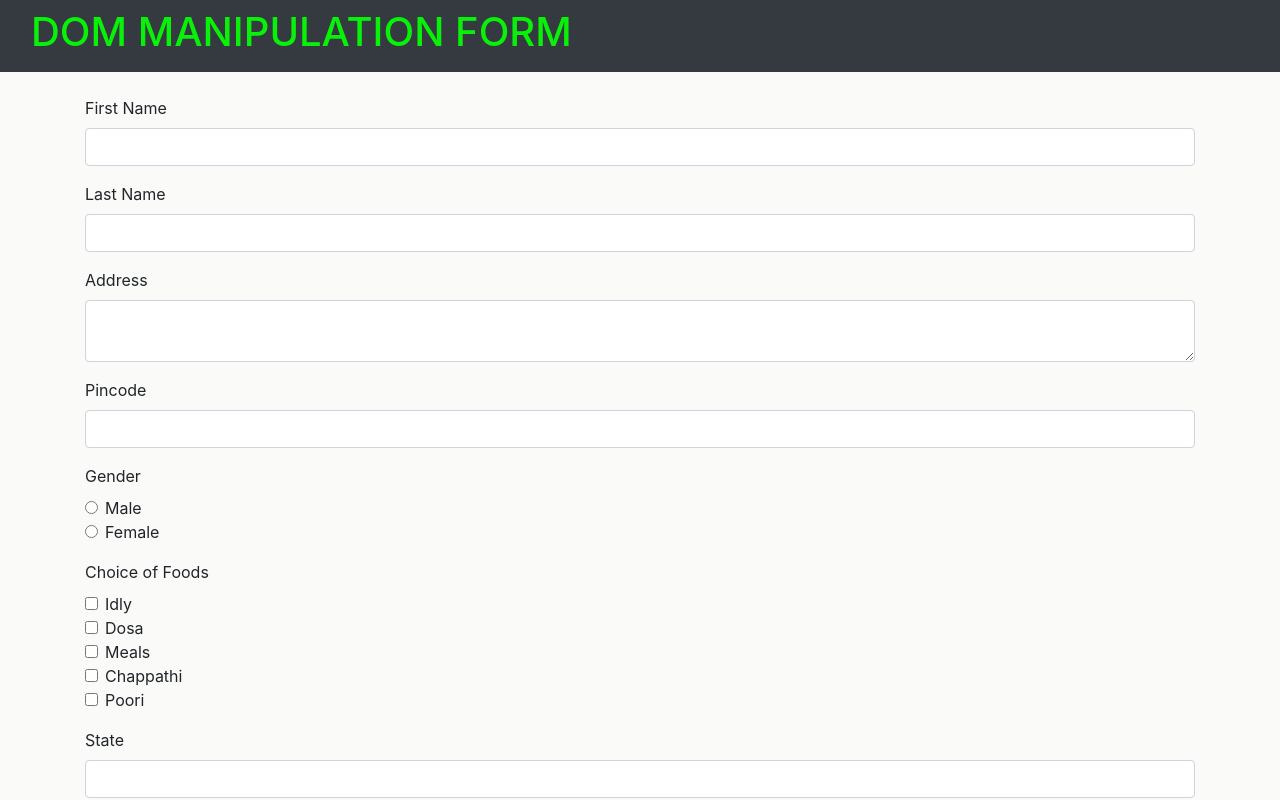
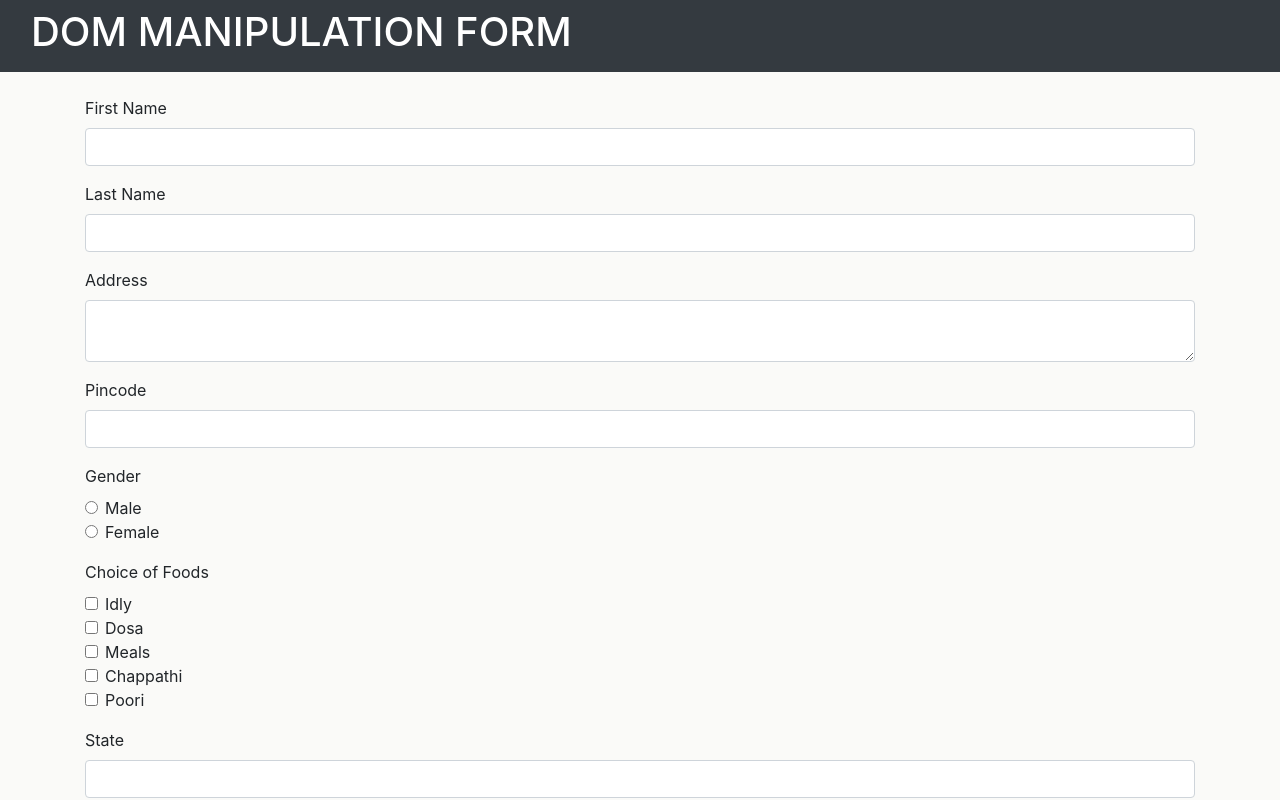
Before and after one commit to Nishanth-Mohan/Form-task-DAY-15-main, a plain HTML site: page index.html in a window 1280 px wide. Shown: the top 800 px of the page. Drawn offline with nearby package versions, Linux system fonts and the light colour scheme.

Commit message:
complete

```diff
--- a/style.css
+++ b/style.css
@@ -3,7 +3,7 @@ body {
 }
 
 #title {
-    color: rgb(9, 241, 9);
+    color: rgb(255, 255, 255);
 }
 
 .container {
```
